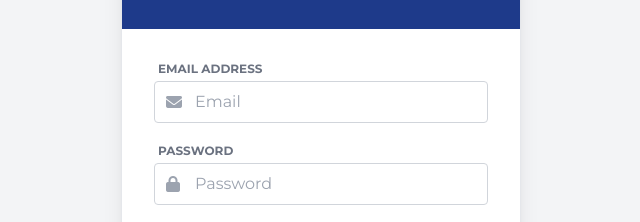
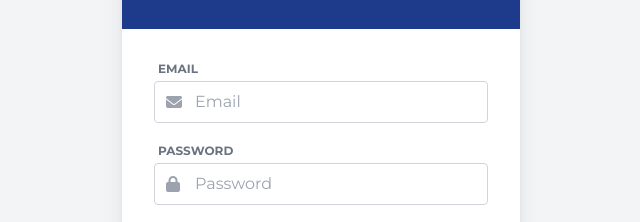
Before and after one commit to anss2110/tugas2-vuejs-stsi4209, a website: page login.html in a window 1280 px wide. Shown: the part 307-529 px from the top of the page, 319-959 px from the left. Drawn offline with nearby package versions, Linux system fonts and the light colour scheme.

Commit message:
feat: halaman login

```diff
--- a/login.html
+++ b/login.html
@@ -59,7 +59,7 @@
             <div>
               <label
                 class="block text-xs font-bold text-gray-500 uppercase mb-1 ml-1"
-                >Email Address</label
+                >Email</label
               >
               <div class="relative">
                 <span class="absolute left-3 top-2.5 text-gray-400"
```
